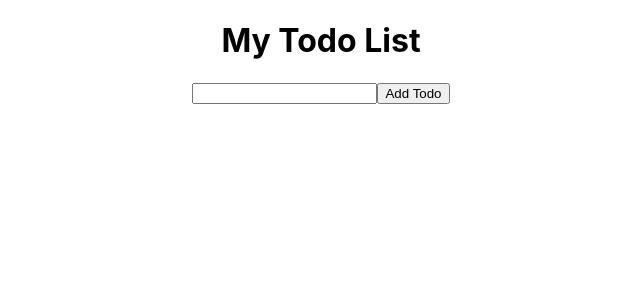
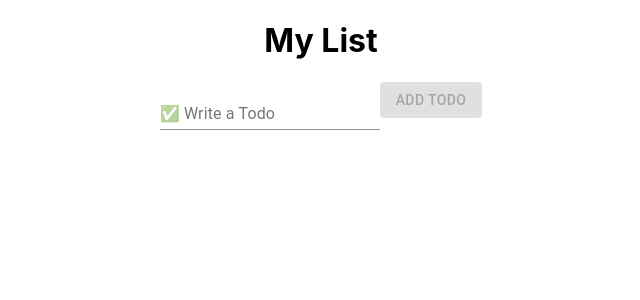
Before and after one commit to chelseacastelli/todo_app, a React (Create React App) app: page / in a window 1280 px wide. Shown: the top 300 px of the page, without its empty margins (319-959 px from the left). Built offline with nearby package versions, Linux system fonts and the light colour scheme.

Commit message:
implement material UI and react components

```diff
--- a/package.json
+++ b/package.json
@@ -3,6 +3,7 @@
   "version": "0.1.0",
   "private": true,
   "dependencies": {
+    "@material-ui/core": "^4.11.4",
     "@testing-library/jest-dom": "^5.11.4",
     "@testing-library/react": "^11.1.0",
     "@testing-library/user-event": "^12.1.10",
--- a/src/App.js
+++ b/src/App.js
@@ -1,4 +1,6 @@
 import React from 'react';
+import Todo from './Todo';
+import { Button, FormControl, Input, InputLabel } from '@material-ui/core';
 import './App.css';
 import { useState } from 'react/cjs/react.development';
 
@@ -24,19 +26,22 @@ function App() {
 
   return (
     <div className="App">
+      <h1>My List</h1>
+      <form>
+        <FormControl>
+          <InputLabel>✅ Write a Todo</InputLabel>
+          {/* es6 js - onChange => captures event every time key is pressed */}
+          <Input value={input} onChange={event => setInput(event.target.value)}/>
+        </FormControl>
 
-      <h1>My Todo List</h1>
-      <form>
-        {/* es6 javascript */}
-        {/* onChange => captures event every time key is pressed */}
-        <input value={input} onChange={event => setInput(event.target.value)}/>
-        <button type='submit' onClick={addTodo}>Add Todo</button>
+
+        <Button type='submit' onClick={addTodo} variant="contained" color="primary" disabled={!input}>Add Todo</Button>
         <ul>
           {/* map => looping function that returns each item */}
           {/* arrow function */}
           {/* list.map(listItem) */}
           {todos.map(todo => (
-            <li>{todo}</li>
+            <Todo todo={todo}/>
           ))}
         </ul>
         </form>
--- /dev/null
+++ b/src/Todo.css
@@ -0,0 +1,4 @@
+
+.todo_list {
+    text-align: center;
+}
--- /dev/null
+++ b/src/Todo.js
@@ -0,0 +1,19 @@
+
+import React from 'react'
+import './Todo.css';
+import { List, ListItem, ListItemAvatar, ListItemText } from '@material-ui/core';
+
+function Todo(props) {
+    const todoNum = 1;
+    return (
+        <List className='todo_list'>
+            <ListItem>
+                <ListItemAvatar>
+                </ListItemAvatar>
+                    <ListItemText primary={'↪ ' + props.todo} secondary="dummy caption"/>
+            </ListItem>
+        </List>
+    )
+}
+
+export default Todo
```
Also changed, not shown: 2 other files (tests, documents, lock files or other folders).
